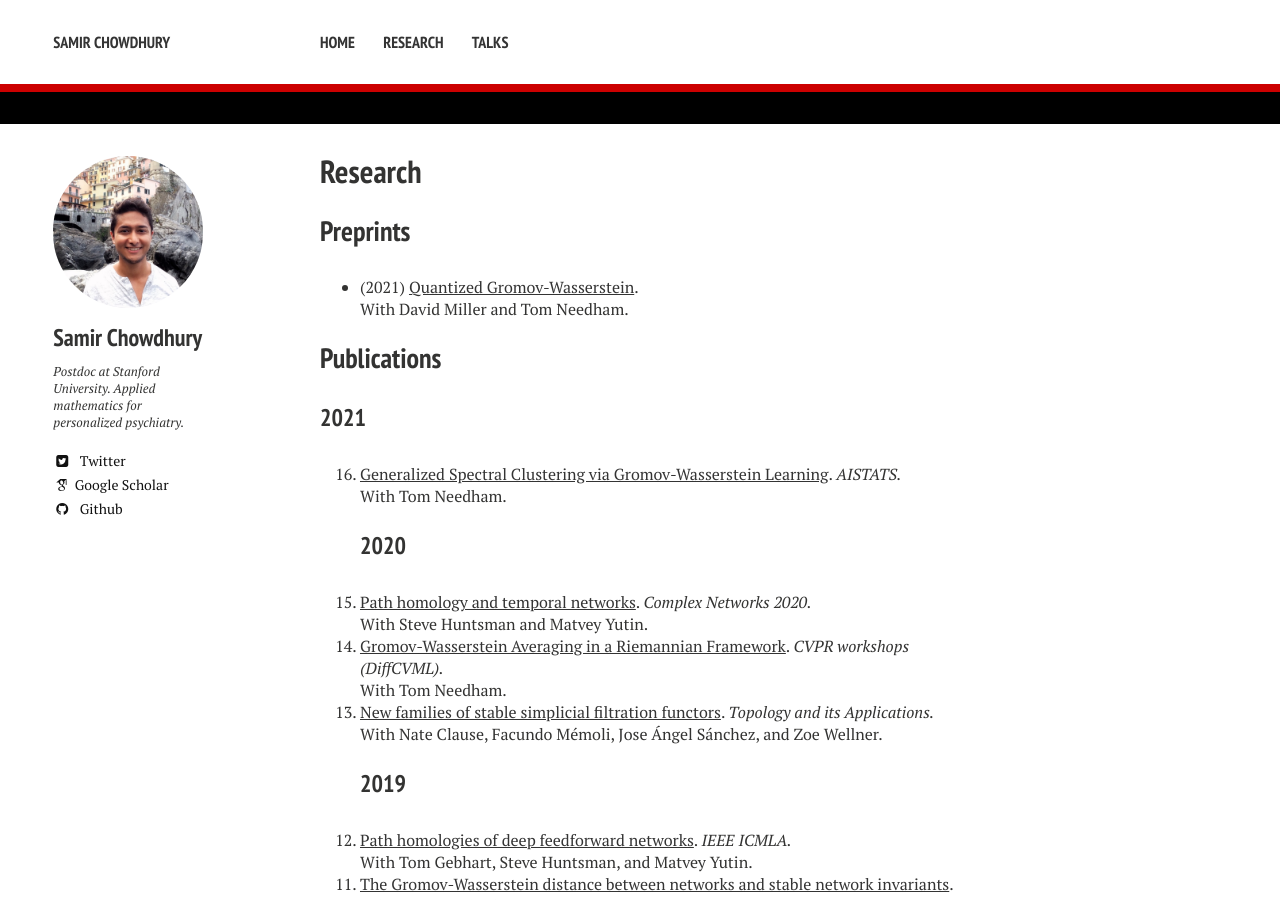
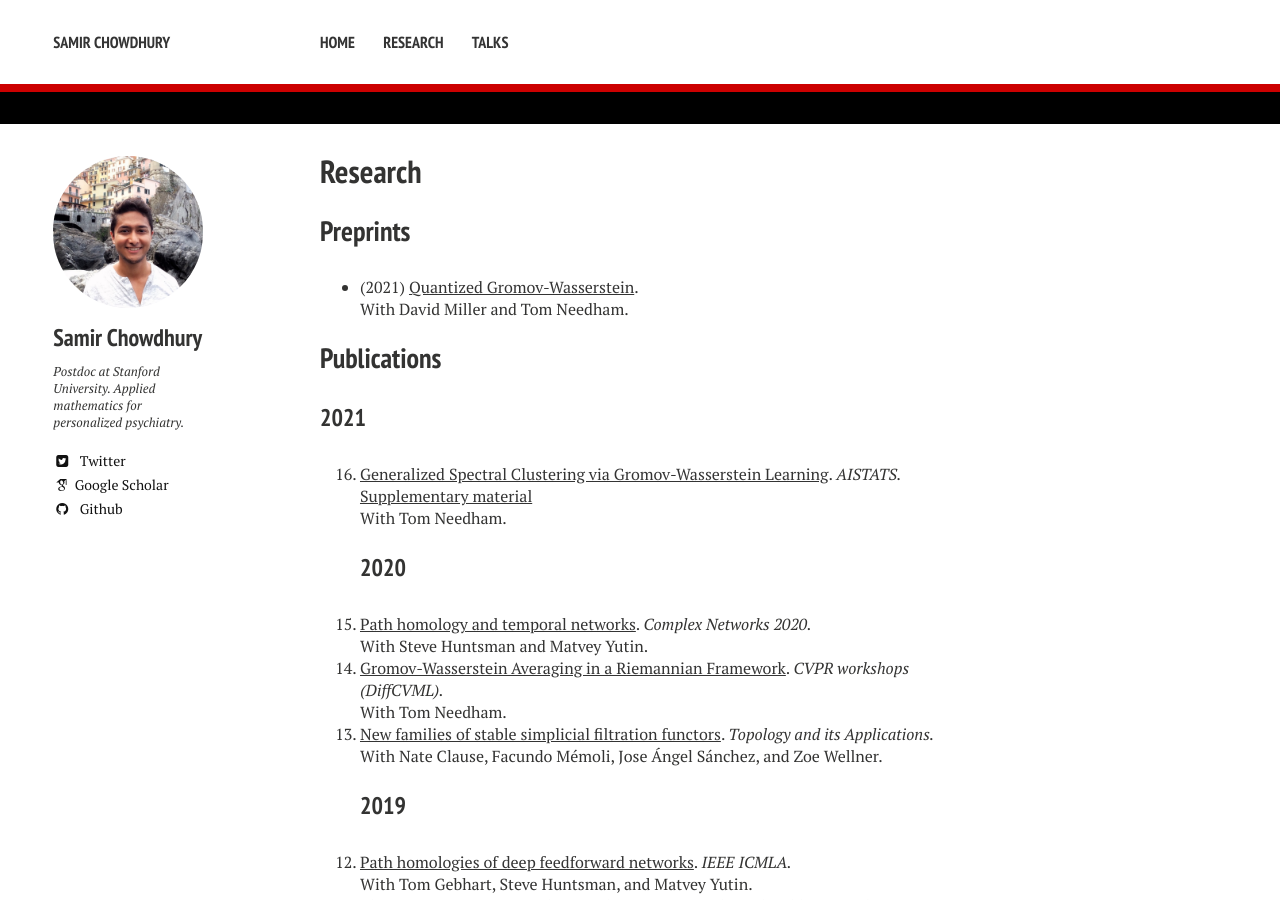
Before and after one commit to samirchowdhury/samirchowdhury.github.io, a Jekyll site: the page built from research.md, in a window 1280 px wide and 900 px high. Built offline with Jekyll 4.4.1, drawn with Linux system fonts in a browser that asks for light colours; nearby versions of some CDN libraries; some web fonts are replaced.

Commit message:
new files

```diff
--- a/research.md
+++ b/research.md
@@ -12,7 +12,7 @@ With David Miller and Tom Needham.
 
 ### 2021
 0. [Generalized Spectral Clustering via Gromov-Wasserstein Learning](http://proceedings.mlr.press/v130/chowdhury21a/chowdhury21a.pdf).
-_AISTATS._\
+_AISTATS._ [Supplementary material](assets/2020-gwh-supp.pdf)\
 With Tom Needham.
 ### 2020
 0. [Path homology and temporal networks](assets/2020-phtemporal.pdf). _Complex Networks 2020._\
```
Also changed, not shown: 2 other files.
